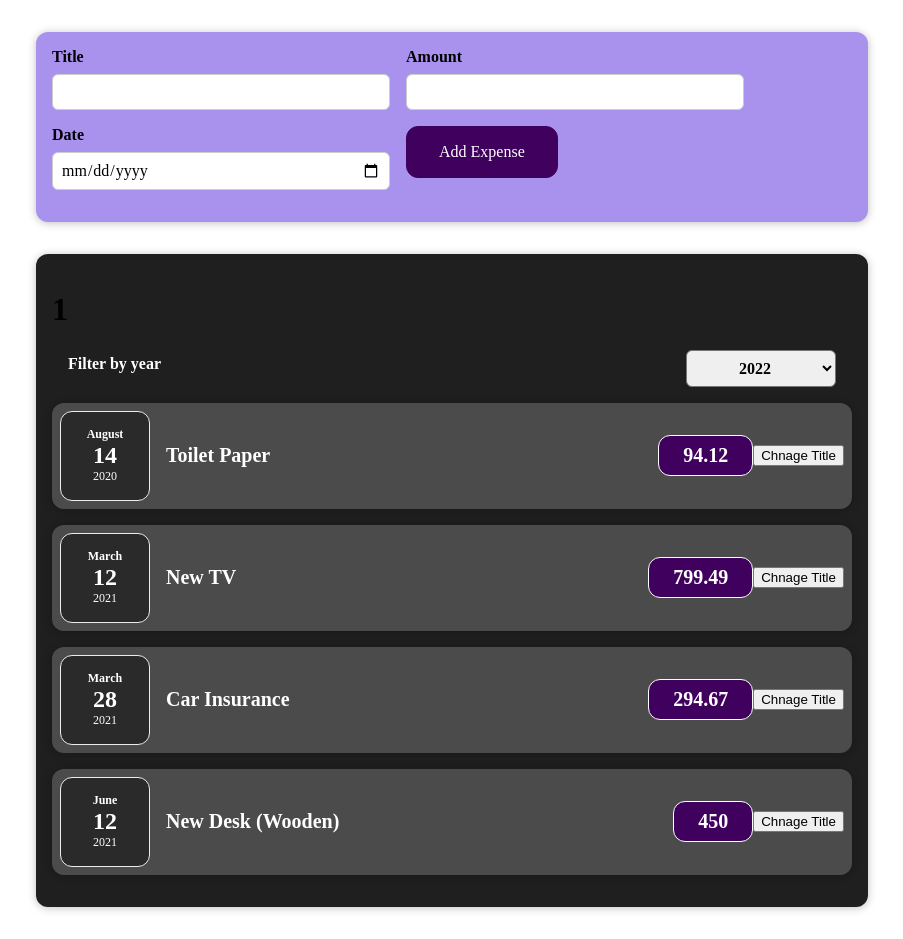
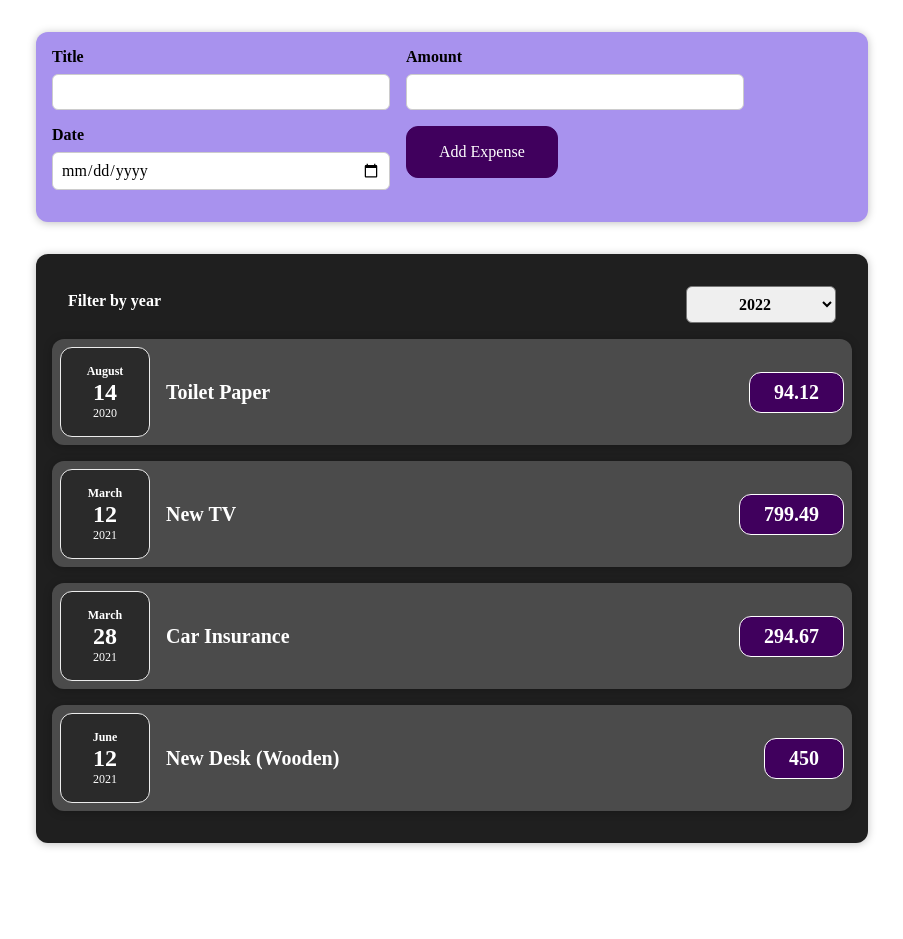
Before and after one commit to arcvin-corp/expense-tracker, a React (Create React App) app: page / in a window 1280 px wide. Shown: the whole page, without its empty margins (188-1091 px from the left). After the commit the page ends 875 px from the top, so only its background shows below. Built offline with nearby package versions, Linux system fonts and the light colour scheme.

Commit message:
WIP - Challenge

```diff
--- a/src/App.js
+++ b/src/App.js
@@ -1,7 +1,7 @@
+import React, { useState } from 'react';
 import Expenses from './components/Expenses/Expenses';
 import NewExpense from './components/NewExpense/NewExpense';
 
-function App() {
 const expenses = [
   {
     id: 'e1',
@@ -24,15 +24,19 @@ function App() {
   },
 ];
 
-  const addExpenseHandler = expenseData => {
-    console.log('In App.js');
-    console.log(expenseData);
+function App() {
+  const [expensesData, setExpensesData] = useState(expenses);
+
+  const addExpenseHandler = expenseItem => {
+    setExpensesData(prevExpenseData => {
+      return [expenseItem, ...prevExpenseData];
+    });
   };
 
   return (
     <div>
       <NewExpense onAddExpense={addExpenseHandler} />
-      <Expenses expenses={expenses} />
+      <Expenses expenses={expensesData} />
     </div>
   );
 }
--- a/src/components/Expenses/ExpenseItem.js
+++ b/src/components/Expenses/ExpenseItem.js
@@ -1,32 +1,18 @@
-import { useState } from "react";
-import "./ExpenseItem.css";
-import ExpenseDate from "./ExpenseDate";
-import Card from "../UI/Card";
+import React from 'react';
+import './ExpenseItem.css';
+import ExpenseDate from './ExpenseDate';
+import Card from '../UI/Card';
 
 function ExpenseItem(props) {
-  const [title, setTitle] = useState(props.title);
-  const [lowerCase, setLowerCase] = useState(true);
-
   const expsenseDate = props.date;
-
-  const clickHandler = () => {
-    if (lowerCase) {
-      setTitle(title.toLowerCase());
-      setLowerCase(false);
-    } else {
-      setTitle(title.toUpperCase());
-      setLowerCase(true);
-    }
-  };
 
   return (
     <Card className="expense-item">
       <ExpenseDate date={expsenseDate}></ExpenseDate>
       <div className="expense-item__description">
-        <h2>{title}</h2>
+        <h2>{props.title}</h2>
         <div className="expense-item__price">{props.amount}</div>
       </div>
-      <button onClick={clickHandler}>Chnage Title</button>
     </Card>
   );
 }
--- a/src/components/Expenses/Expenses.js
+++ b/src/components/Expenses/Expenses.js
@@ -5,21 +5,23 @@ import ExpensesFilter from './ExpensesFilter';
 import Card from '../UI/Card';
 
 function Expenses(props) {
-  const expenses = props.expenses;
-  const [year, setYear] = useState(1);
+  const [expenses, setExpenses] = useState(props.expenses);
+  const [filterYear, setFilterYear] = useState('2022');
 
-  const filterSelectHandler = expenseYear => {
-    setYear(prevState => {
-      return prevState++;
+  const filterSelectHandler = selectedYear => {
+    setFilterYear(selectedYear);
+    setExpenses(prevExpenses => {
+      return prevExpenses.filter(
+        expenseItem => expenseItem.date.getFullYear() === +selectedYear
+      );
     });
   };
 
   return (
     <div>
       <Card className="expenses">
-        <h1>{year}</h1>
         <ExpensesFilter
-          defaultYear={year}
+          defaultYear={filterYear}
           onFilterSelect={filterSelectHandler}
         />
         {expenses.map(e => (
```
Lines whose indentation alone changed are shown as unchanged.
